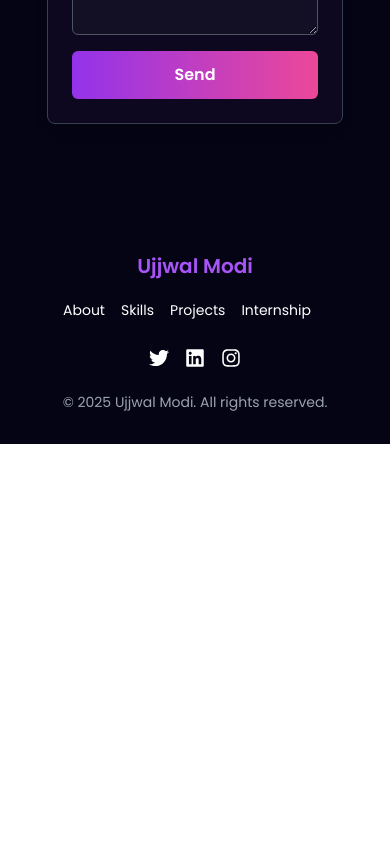
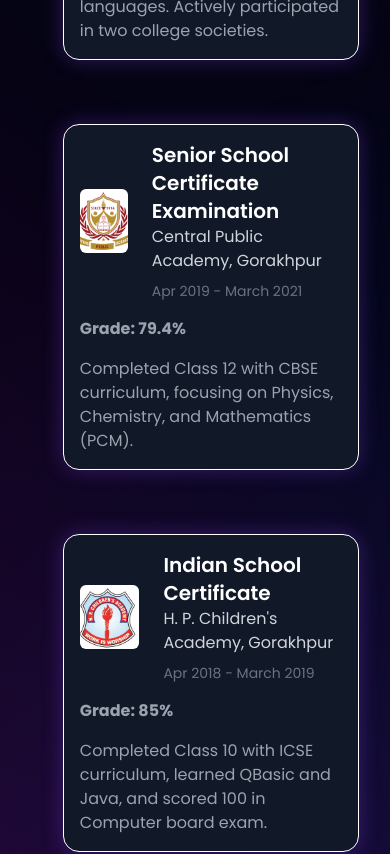
Before and after one commit to Ujjwal-Modi/myPortfolio, a React (Vite) app: page / in a window 390 px wide. Shown: the part 5887-6741 px from the top of the page. Before the commit the page ends 6331 px from the top, so only its background shows below. Built offline with nearby package versions, Linux system fonts and the light colour scheme.

Commit message:
Added correct Education Section

```diff
--- a/src/App.jsx
+++ b/src/App.jsx
@@ -25,7 +25,7 @@ const App = () => {
         <Skills />
         <Work />
          <Experience />
-         {/* <Education /> */}
+         <Education />
 
         <Contact />
         <Footer />
--- a/src/components/Education/Education.jsx
+++ b/src/components/Education/Education.jsx
@@ -1,12 +1,11 @@
 import React from "react";
 import { education } from "../../constants"; // Import the education data
-import EducationCard from "./EducationCard";
 
 const Education = () => {
   return (
     <section
       id="education"
-      className="py-24 pb-24 px-[12vw] md:px-[7vw] lg:px-[16vw] font-sans bg-skills-gradient clip-path-custom-2"
+      className="py-24 pb-24 px-[12vw] md:px-[7vw] lg:px-[16vw] font-sans bg-skills-gradient clip-path-custom-3"
     >
       {/* Section Title */}
       <div className="text-center mb-16">
@@ -19,14 +18,65 @@ const Education = () => {
       </div>
 
       {/* Education Timeline */}
-      <div className="flex flex-row relative justify-center items-start">
+      <div className="relative">
+        <> {/* {education.map((edu, index) => (
+          <div key={edu.id}>
+          <div>
+            // Vertical line
+            <div className="absolute left-0 transform -translate-x-1/2  w-1 bg-white h-full"></div>
+          </div>
+         // Timeline Circle
+          <div className="absolute left-0 transform -translate-x-1/2 bg-gray-400 border-4 border-[#8245ec] w-12 h-12 sm:w-16 sm:h-16 rounded-full flex justify-center items-center z-10">
+            <img
+              src={edu.img}
+              alt={edu.school}
+              className="w-full h-full object-cover rounded-full"
+            />
+          </div>
+        </div> ))} */} </>
 
         {/* Education Entries */}
-        <div className="flex flex-col ml-10 ">
-          {education.map((edu, index) => (
-            <EducationCard edu={edu} key={index} />
-          ))}
-        </div>
+        {education.map((edu, index) => (
+          <div key={edu.id} className={`flex flex-col items-center mb-16 `}>
+
+
+            {/* Content Section */}
+            <div
+              className={`w-full sm:max-w-md p-4 sm:p-8 rounded-2xl shadow-2xl border border-white bg-gray-900 backdrop-blur-md shadow-[0_0_20px_1px_rgba(130,69,236,0.3)] ${
+                index % 2 === 0 ? "sm:ml-0" : "sm:mr-0"
+              } sm:ml-44 sm:mr-44 ml-8 transform transition-transform duration-300 hover:scale-105`}
+            >
+              {/* Flex container for image and text */}
+              <div className="flex items-center space-x-6">
+                {/* School Logo/Image */}
+                <div className="w-24 h-16 bg-white rounded-md overflow-hidden">
+                  <img
+                    src={edu.img}
+                    alt={edu.school}
+                    className="w-full h-full object-cover"
+                  />
+                </div>
+
+                {/* Degree, School Name, and Date */}
+                <div className="flex flex-col justify-between">
+                  <div>
+                    <h3 className="text-xl sm:text-xl font-semibold text-white">
+                      {edu.degree}
+                    </h3>
+                    <h4 className="text-md sm:text-sm text-gray-300">
+                      {edu.school}
+                    </h4>
+                  </div>
+                  {/* Date at the bottom */}
+                  <p className="text-sm text-gray-500 mt-2">{edu.date}</p>
+                </div>
+              </div>
+
+              <p className="mt-4 text-gray-400 font-bold">Grade: {edu.grade}</p>
+              <p className="mt-4 text-gray-400">{edu.desc}</p>
+            </div>
+          </div>
+        ))}
       </div>
     </section>
   );
--- a/src/components/Education/EducationCard.jsx
+++ /dev/null
@@ -1,53 +0,0 @@
-export default function EducationCard({ edu }) {
-  return (
-    <div className="flex w-full relative">
-      {/* Timeline: Circle + Line */}
-      <div className="flex flex-col items-center">
-        {/* Circle */}
-        <div className="w-16 h-16 rounded-full flex items-center justify-center ">
-          <img
-            src={edu.img}
-            alt={edu.school}
-            className="w-full h-full object-cover"
-          />
-        </div>
-        {/* Line: stretches automatically */}
-        <div className="flex-1 w-1 bg-white mt-0"></div>
-      </div>
-
-      {/* Content */}
-      <div
-        className="w-full sm:max-w-md m-4 p-4 sm:p-8 rounded-2xl shadow-2xl border border-white bg-gray-900 backdrop-blur-md shadow-[0_0_20px_1px_rgba(130,69,236,0.3)] ml-8 transform transition-transform duration-300 hover:scale-105"
-      >
-        {/* Flex container for image and text */}
-        <div className="flex items-center space-x-6">
-          {/* School Logo/Image */}
-          <div className="w-24 h-16 bg-white rounded-md overflow-hidden">
-            <img
-              src={edu.img}
-              alt={edu.school}
-              className="w-full h-full object-cover"
-            />
-          </div>
-
-          {/* Degree, School Name, and Date */}
-          <div className="flex flex-col justify-between">
-            <div>
-              <h3 className="text-xl sm:text-xl font-semibold text-white">
-                {edu.degree}
-              </h3>
-              <h4 className="text-md sm:text-sm text-gray-300">
-                {edu.school}
-              </h4>
-            </div>
-            {/* Date at the bottom */}
-            <p className="text-sm text-gray-500 mt-2">{edu.date}</p>
-          </div>
-        </div>
-
-        <p className="mt-4 text-gray-400 font-bold">Grade: {edu.grade}</p>
-        <p className="mt-4 text-gray-400">{edu.desc}</p>
-      </div>
-    </div>
-  );
-}
--- a/src/components/Footer/Footer.jsx
+++ b/src/components/Footer/Footer.jsx
@@ -24,7 +24,7 @@ const Footer = () => {
 
             { name: "Projects", id: "work" },
                 { name: "Internship", id: "experience" },
-           {/* { name: "Education", id: "education" }, */}
+           {name: "Education", id: "education" }
           ].map((item, index) => (
             <button
               key={index}
--- a/src/components/Navbar/Navbar.jsx
+++ b/src/components/Navbar/Navbar.jsx
@@ -33,7 +33,7 @@ const Navbar = () => {
     { id: "skills", label: "Skills" },
     { id: "work", label: "Projects" },
     { id: "experience", label: "Internship" },
-   {/* { id: "education", label: "Education" }, */}
+   {id: "education", label: "Education" }
   ];
 
   return (
```
